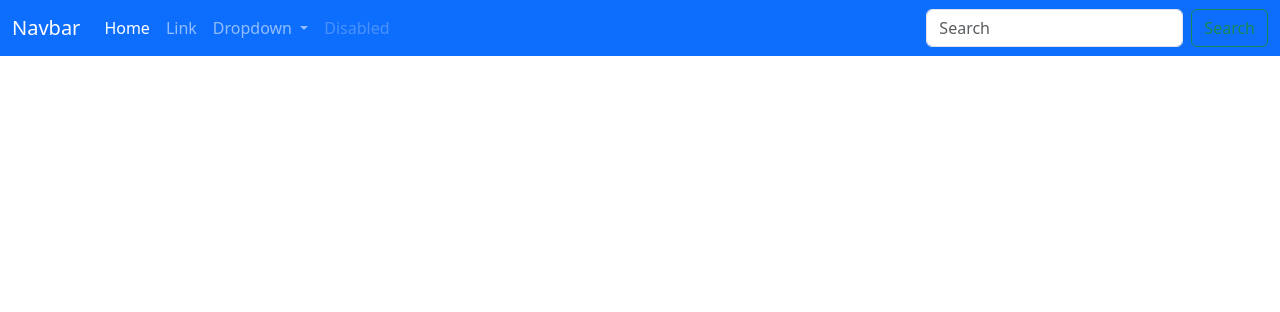
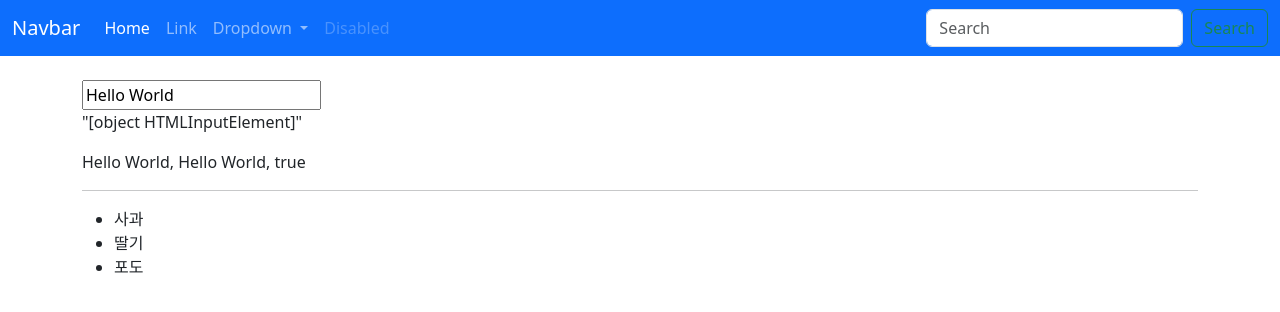
Before and after one commit to Wangseonwoo/vue-tutorial, a Vue app: page / in a window 1280 px wide. Shown: the top 312 px of the page. Built offline with nearby package versions, Linux system fonts and the light colour scheme.

Commit message:
vue-TemplateRefs

```diff
--- /dev/null
+++ b/src/components/TemplateRefs.vue
@@ -0,0 +1,37 @@
+<template>
+  <div class="container py-4">
+    <input ref="input" type="text">
+    <p>{{ input }}</p>
+    <!-- <p>{{ input.value }}</p> mount가 되기전 null 이기 때문에 오류발생 -->
+    <p v-if="input">{{ input.value }}, {{ $refs.input.value }}, {{ $refs.input === input }}</p>
+    <hr>
+    <ul>
+      <li v-for="fruit in fruits" :key="fruit" ref="itemRefs"> {{ fruit }} </li>
+    </ul>
+  </div>
+</template>
+
+<script>
+import { onMounted, ref } from 'vue';
+
+export default {
+  setup () {
+    const input = ref(null);
+    console.log('setup', input.value);
+    onMounted(() => {
+      input.value.value = 'Hello World';
+      console.log('onMounted', input.value);
+
+      itemRefs.value.forEach(item => console.log('item: ', item.textContent));
+    });
+
+    const fruits = ref(['사과', '딸기', '포도']);
+    const itemRefs = ref([]);
+    return { input, fruits, itemRefs, };
+  }
+}
+</script>
+
+<style lang="scss" scoped>
+
+</style>
--- a/src/components/TheView.vue
+++ b/src/components/TheView.vue
@@ -1,17 +1,19 @@
 <template>
   <main>
-    <LifecycleHooks></LifecycleHooks>
+    <TemplateRefs></TemplateRefs>
   </main>
 </template>
 
 <script>
-import LifecycleHooks from './LifecycleHooks.vue';
+import TemplateRefs from './TemplateRefs.vue';
+
+
 
 export default {
     setup() {
         return {};
     },
-    components: { LifecycleHooks }
+    components: { TemplateRefs }
 }
 </script>
 
```
